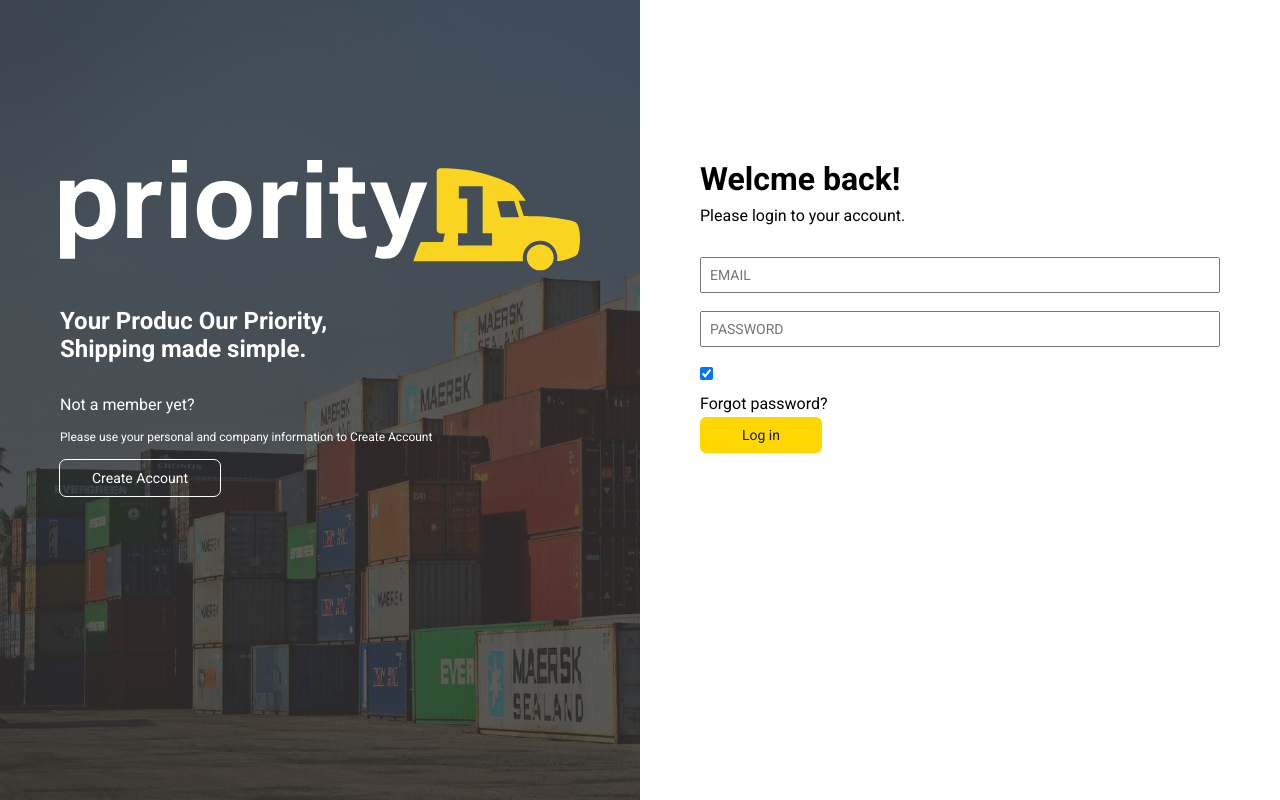
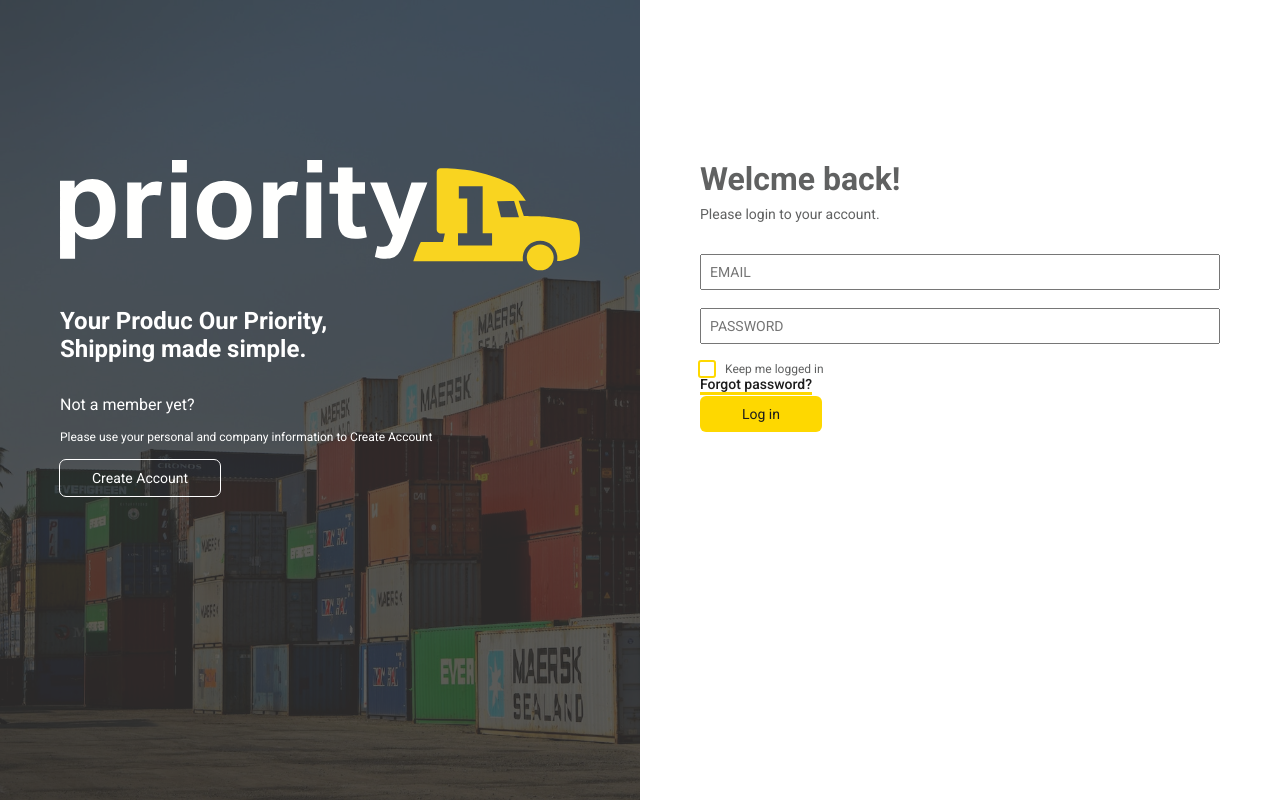
Before and after one commit to AldisG/codnity-vue, a Vue app in the folder codnity-page/: page / in a window 1280 px wide. Built offline with nearby package versions, Linux system fonts and the light colour scheme.

Commit message:
WIP styled checkbox and some more

```diff
--- a/codnity-page/src/assets/base.css
+++ b/codnity-page/src/assets/base.css
@@ -4,5 +4,6 @@
   --vt-welcome-size: 600px;
   --vt-welcome-top-padding: 160px;
   --vt-c-black: #1c1c1c;
+  --vt-c-dark: #606161;
   --vt-c-accent: #fed800;
 }
--- a/codnity-page/src/components/login-section/LoginWrapper.vue
+++ b/codnity-page/src/components/login-section/LoginWrapper.vue
@@ -1,9 +1,12 @@
 <script setup lang="ts">
 import { defineComponent } from "vue";
 import Button from "../utility/Button.vue";
+import Checkbox from "../utility/Checkbox.vue";
 defineComponent({
   Button,
+  Checkbox,
 });
+const typedInputList = ["email", "password"];
 const onSubmitHandler = (e: Event) => {
   e.preventDefault();
   // console.log(e.target[0].value);
@@ -13,31 +16,21 @@ const onSubmitHandler = (e: Event) => {
 <template>
   <div class="welcome-and-login-wrapper login--content">
     <div class="login--headers">
-      <h1>Welcme back!</h1>
-      <span>Please login to your account.</span>
+      <h1 class="login--header">Welcme back!</h1>
+      <span class="login--subheader">Please login to your account.</span>
     </div>
     <form class="login--form" @submit="onSubmitHandler">
-      <input
-        type="email"
-        name="email"
-        id="email"
-        required
-        placeholder="EMAIL"
-      />
-      <input
-        type="password"
-        name="password"
-        id="password"
-        required
-        placeholder="PASSWORD"
-      />
+      <div v-for="item in typedInputList" :key="item">
+        <input
+          :type="item"
+          :name="item"
+          :id="item"
+          required
+          :placeholder="item.toUpperCase()"
+        />
+      </div>
       <div class="login--options-wrapper">
-        <input
-          type="checkbox"
-          name="keep-me-logged-in"
-          id="keep-me-logged-in"
-          checked
-        />
+        <Checkbox />
         <div class="login--forgot-password">Forgot password?</div>
       </div>
       <Button :accentedButton="true" text="Log in" />
@@ -51,11 +44,18 @@ const onSubmitHandler = (e: Event) => {
   margin: 0 auto;
   padding: 0 60px;
   padding-top: var(--vt-welcome-top-padding);
+  color: var(--vt-c-dark);
 }
 .login--headers {
   padding-bottom: 32px;
   display: grid;
   gap: 8px;
+}
+.login--header {
+  font-size: 32px;
+}
+.login--subheader {
+  font-size: 14px;
 }
 .login--form {
   display: grid;
@@ -63,6 +63,7 @@ const onSubmitHandler = (e: Event) => {
 }
 input {
   margin-bottom: 14px;
+  color: var(--vt-c-dark);
 }
 #email,
 #password {
@@ -70,4 +71,20 @@ input {
   padding: 8px;
   font-size: 14px;
 }
+.login--forgot-password {
+  color: var(--vt-c-black);
+  font-size: 14px;
+  font-weight: 500;
+  position: relative;
+  width: max-content;
+}
+.login--forgot-password::after {
+  content: "";
+  position: absolute;
+  width: 100%;
+  bottom: -3px;
+  left: 0;
+  height: 3px;
+  background-color: var(--vt-c-accent);
+}
 </style>
--- a/codnity-page/src/components/utility/Button.vue
+++ b/codnity-page/src/components/utility/Button.vue
@@ -28,20 +28,22 @@ defineProps({
 .button:hover,
 .button:active,
 .button:focus {
-  outline: 2px solid var(--vt-c-white);
   background-color: var(--vt-c-white-transparent);
 }
 .accented {
   background-color: var(--vt-c-accent);
   color: var(--vt-c-black);
+  outline: 1px solid transparent;
+
   outline: none;
   padding: 10px 42px;
+  transition: all 0.2s;
 }
 .accented:hover,
 .accented:active,
 .accented:focus {
   outline: none;
   background-color: var(--vt-c-accent);
-  outline: 2px solid var(--vt-c-black);
+  outline: 1px solid var(--vt-c-black);
 }
 </style>
--- /dev/null
+++ b/codnity-page/src/components/utility/Checkbox.vue
@@ -0,0 +1,76 @@
+<template>
+  <label class="container">
+    Keep me logged in
+    <input type="checkbox" name="keep-me-logged-in" id="keep-me-logged-in" />
+    <span class="checkmark"></span>
+  </label>
+</template>
+
+<script lang="ts">
+export default {};
+</script>
+
+<style>
+.container {
+  display: block;
+  position: relative;
+  padding-left: 25px;
+  cursor: pointer;
+  font-size: 22px;
+  -webkit-user-select: none;
+  -moz-user-select: none;
+  -ms-user-select: none;
+  user-select: none;
+  font-size: 12px;
+}
+
+/* Hide the real checkbox */
+.container input {
+  position: absolute;
+  opacity: 0;
+  cursor: pointer;
+  height: 0;
+  width: 0;
+}
+
+.checkmark {
+  position: absolute;
+  top: 0;
+  left: 0;
+  height: 14px;
+  width: 14px;
+  background-color: transparent;
+  outline: 2px solid var(--vt-c-accent);
+  border-radius: 1px;
+}
+
+.container:hover input ~ .checkmark {
+  outline: 3px solid var(--vt-c-accent);
+}
+
+.container input:checked ~ .checkmark {
+  background-color: var(--vt-c-white);
+}
+
+.checkmark:after {
+  content: "";
+  position: absolute;
+  display: none;
+}
+
+.container input:checked ~ .checkmark:after {
+  display: block;
+}
+
+.container .checkmark:after {
+  left: 4px;
+  top: 1px;
+  width: 5px;
+  height: 10px;
+  border: solid var(--vt-c-accent);
+  border-width: 0 3px 3px 0;
+  -webkit-transform: rotate(45deg);
+  -ms-transform: rotate(45deg);
+  transform: rotate(45deg);
+}
+</style>
```
